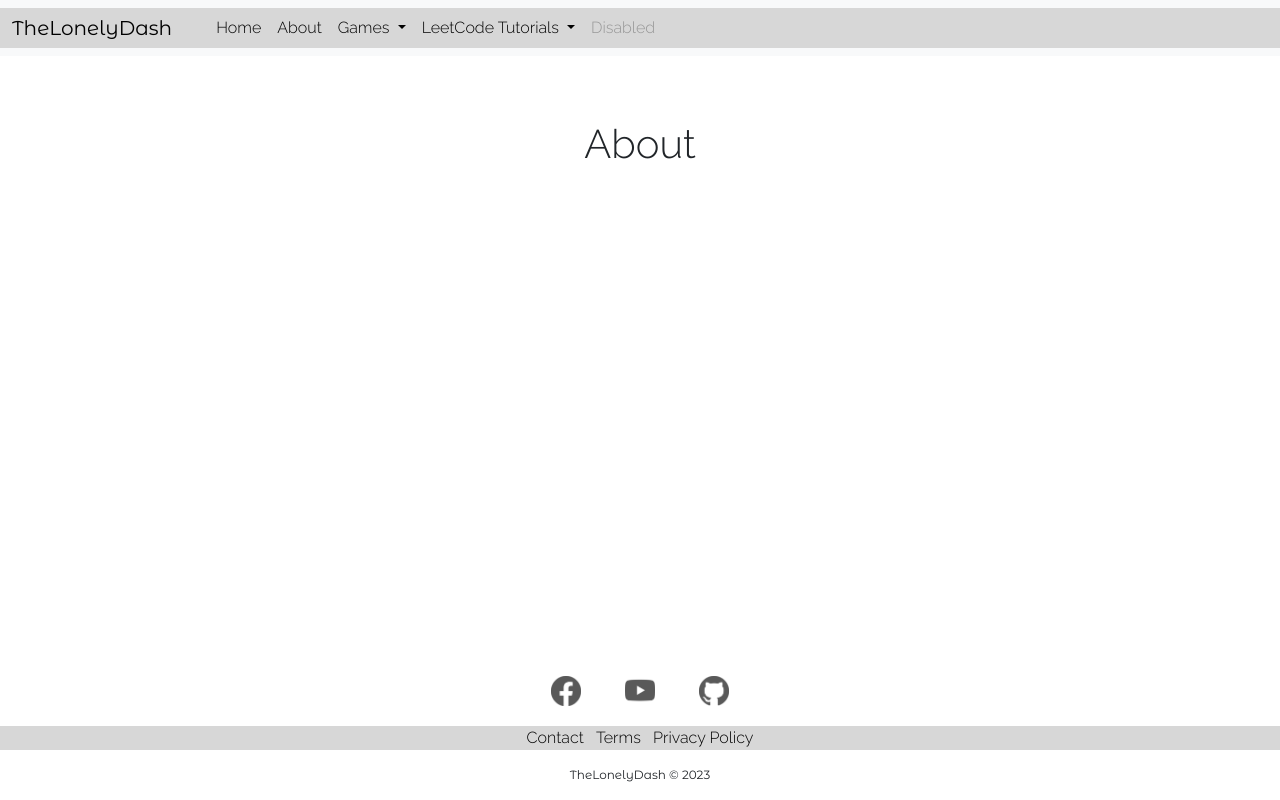
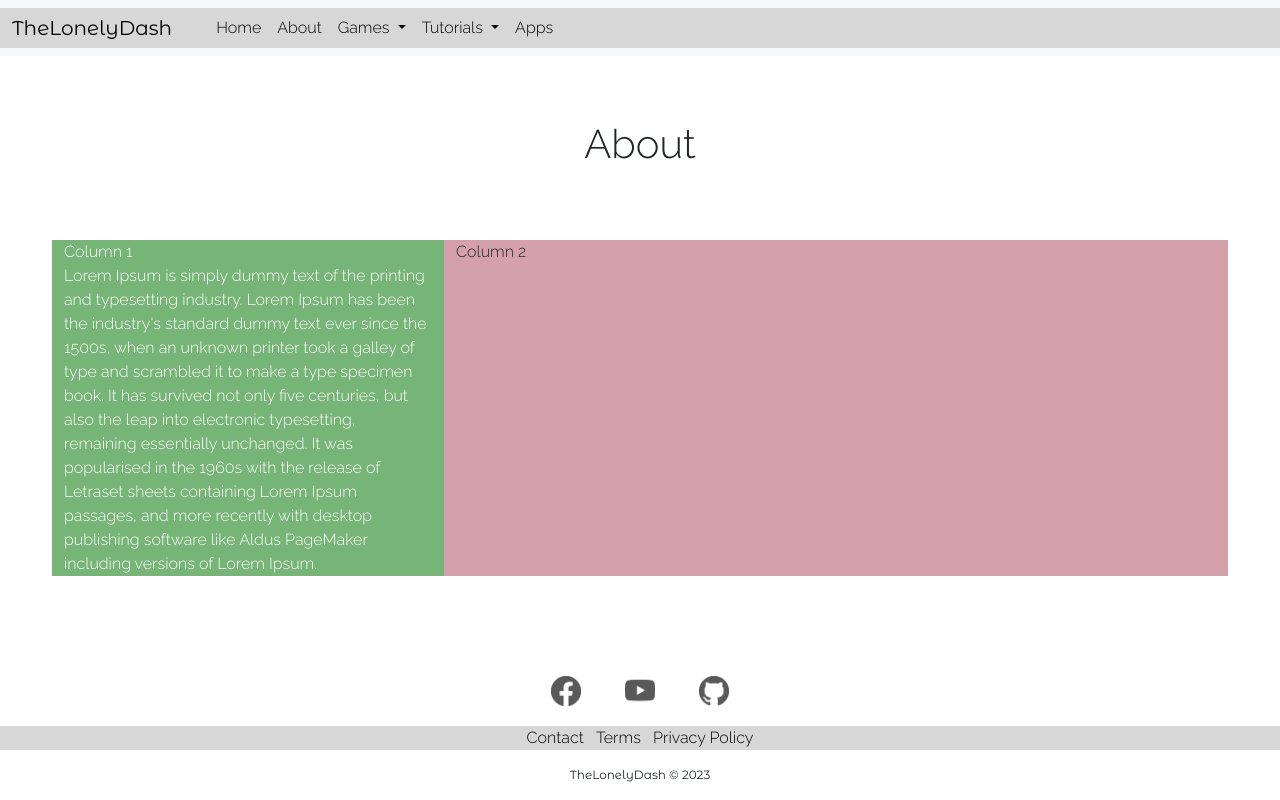
Before and after one commit to TheLonelyDash/TheLonelyWebsite, a Flask app: page /about in a window 1280 px wide. Run offline with Flask 3, Linux system fonts and the light colour scheme.

Commit message:
Added Apps to navbar

```diff
--- a/templates/about.html
+++ b/templates/about.html
@@ -6,4 +6,19 @@
 <div class="page_title">
     <h1 class="pagetitle"> About </h1>
 </div>
+
+<div class="center_box">
+
+    <div class="row">
+        <div class="col-sm-4 bg_green">
+            Column 1<br>
+            Lorem Ipsum is simply dummy text of the printing and typesetting industry. Lorem Ipsum has been the industry's standard dummy text ever since the 1500s, when an unknown printer took a galley of type and scrambled it to make a type specimen book. It has survived not only five centuries, but also the leap into electronic typesetting, remaining essentially unchanged. It was popularised in the 1960s with the release of Letraset sheets containing Lorem Ipsum passages, and more recently with desktop publishing software like Aldus PageMaker including versions of Lorem Ipsum.
+        </div>
+        <div class="col-sm-8 bg_pink">
+            Column 2
+        </div>
+
+    </div>
+
+</div>
 {% endblock %}
--- a/templates/base.html
+++ b/templates/base.html
@@ -52,7 +52,7 @@
                     </li>
                     <li class="nav-item dropdown">
                         <a class="nav-link dropdown-toggle" href="#" role="button" data-bs-toggle="dropdown" aria-expanded="false">
-                        LeetCode Tutorials
+                        Tutorials
                         </a>
                         <ul class="dropdown-menu">
                         <li><a class="dropdown-item" href="{{ url_for('pythonleetcode') }}">Python</a></li>
@@ -63,7 +63,7 @@
                         </ul>
                     </li>
                     <li class="nav-item">
-                        <a class="nav-link disabled" aria-disabled="true">Disabled</a>
+                        <a class="nav-link" href="{{ url_for('about') }}">Apps</a>
                     </li>
                     </ul>
                     <form class="d-flex" role="search">
```
Also changed, not shown: templates/home.html (+4 -5 lines).
